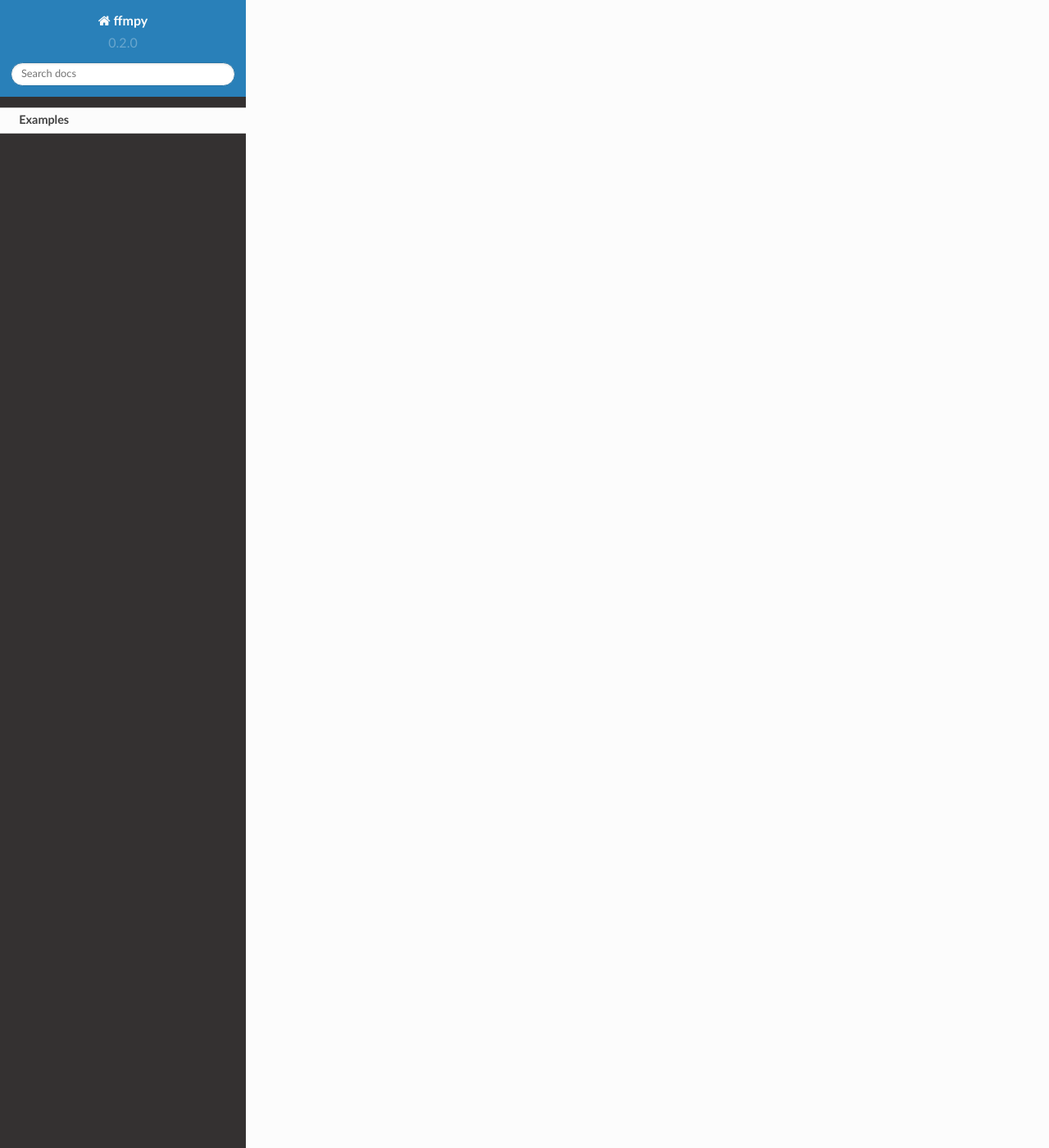
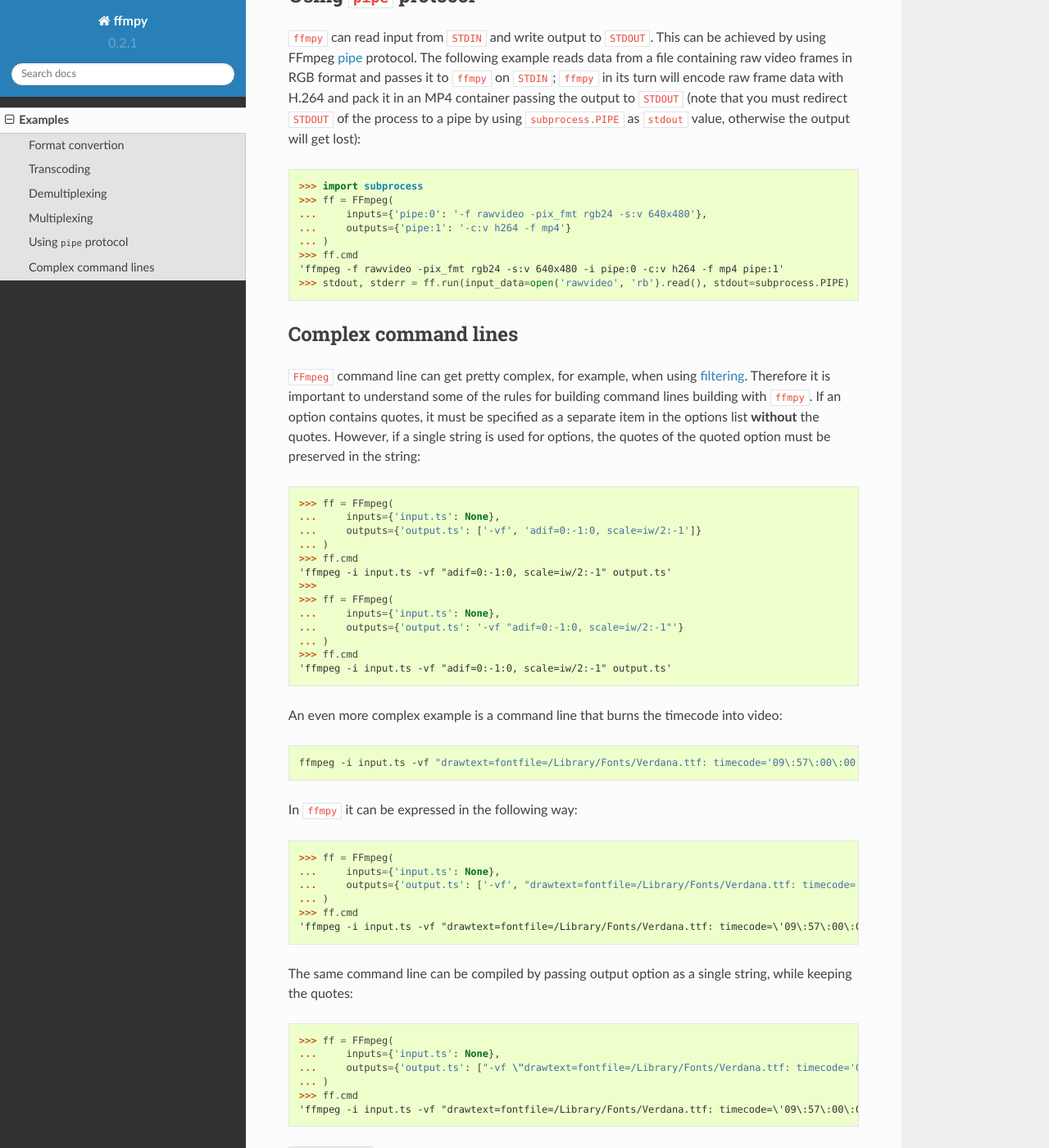
Before and after one commit to Ch00k/ffmpy, a Sphinx documentation site: the page built from docs/examples.rst, in a window 1280 px wide and 1400 px high, scrolled down 2606 px. Shown: the whole window at 82% size. Built offline with Sphinx 7.4.7 and the Read the Docs theme 2.0.0, drawn with Linux system fonts in a browser that asks for light colours; pages that are not in the unit, such as notebooks, are missing from menus; some of the changed text lies outside the part shown.

Commit message:
Fix issue with trying to decode None, fixes #10.
Add a warning about mixed expression of options to docstring and examples, fixes #9

```diff
--- a/README.rst
+++ b/README.rst
@@ -37,3 +37,5 @@
 Documentation
 -------------
 http://ffmpy.readthedocs.io/en/latest
+
+See `Examples <http://ffmpy.readthedocs.io/en/latest/examples.html>`_ section for usage examples.
--- a/docs/examples.rst
+++ b/docs/examples.rst
@@ -1,6 +1,10 @@
 Examples
 ========
 
+.. contents:: :local:
+
+Format convertion
+-----------------
 The simplest example of usage is converting media from one format to another (in this case from MPEG transport stream to MP4) preserving all other attributes:
 
 .. code:: python
@@ -10,10 +14,12 @@
     ...     inputs={'input.ts': None},
     ...     outputs={'output.mp4': None}
     ... )
-    ... ff.cmd
-    ffmpeg -i input.ts output.mp4
+    >>> ff.cmd
+    'ffmpeg -i input.ts output.mp4'
     >>> ff.run()
 
+Transcoding
+-----------
 If at the same time we wanted to re-encode video and audio using different codecs we'd have to specify additional output options:
 
 .. code:: python
@@ -22,35 +28,75 @@
     ...     inputs={'input.ts': None},
     ...     outputs={'output.mp4': '-c:a mp2 -c:v mpeg2video'}
     ... )
-    ... ff.cmd
-    ffmpeg -i input.ts -c:a mp2 -c:v mpeg2video output.mp4
+    >>> ff.cmd
+    'ffmpeg -i input.ts -c:a mp2 -c:v mpeg2video output.mp4'
     >>> ff.run()
 
-A more complex usage example would be demultiplexing an MPEG transport stream into separate elementary (audio and video) streams and save them in MP4 containers preserving the codecs:
+Demultiplexing
+--------------
+A more complex usage example would be demultiplexing an MPEG transport stream into separate elementary (audio and video) streams and save them in MP4 containers preserving the codecs (note how a list is used for options here):
 
 .. code:: python
 
     >>> ff = FFmpeg(
     ...     inputs={'input.ts': None},
     ...     outputs={
-    ...         'video.mp4': '-map 0:0 -c:a copy -f mp4',
-    ...         'audio.mp4': '-map 0:1 -c:a copy -f mp4'
+    ...         'video.mp4': ['-map', '0:0', '-c:a', 'copy', '-f', 'mp4'],
+    ...         'audio.mp4': ['-map', '0:1', '-c:a', 'copy', '-f', 'mp4']
     ...     }
     ... )
-    ... ff.cmd
-    ffmpeg -i input.ts -map 0:1 -c:a copy -f mp4 audio.mp4 -map 0:0 -c:a copy -f mp4 video.mp4
+    >>> ff.cmd
+    'ffmpeg -i input.ts -map 0:1 -c:a copy -f mp4 audio.mp4 -map 0:0 -c:a copy -f mp4 video.mp4'
     >>> ff.run()
 
+.. warning::
+
+    Note that it is not possible to mix the expression formats for options, i.e. it is not possible to have a list that contains strings with spaces (an exception to this is :ref:`complex_cmds`). For example, this command line will not work with ``FFmpeg``:
+
+
+    .. code:: python
+
+        >>> from subprocess import PIPE
+        >>> ff = FFmpeg(
+        ...     inputs={'input.ts': None},
+        ...     outputs={
+        ...         'video.mp4': ['-map 0:0', '-c:a copy', '-f mp4'],
+        ...         'audio.mp4': ['-map 0:1', '-c:a copy', '-f mp4']
+        ...     }
+        ... )
+        >>> ff.cmd
+        'ffmpeg -hide_banner -i input.ts "-map 0:1" "-c:a copy" "-f mp4" audio.mp4 "-map 0:0" "-c:a copy" "-f mp4" video.mp4'
+        >>>
+        >>> ff.run(stderr=PIPE)
+        Traceback (most recent call last):
+          File "<stdin>", line 1, in <module>
+          File "/Users/ay/projects/personal/ffmpy/ffmpy.py", line 104, in run
+            raise FFRuntimeError(self.cmd, ff_command.returncode, out[0], out[1])
+        ffmpy.FFRuntimeError: `ffmpeg -hide_banner -i input.ts "-map 0:1" "-c:a copy" "-f mp4" audio.mp4 "-map 0:0" "-c:a copy" "-f mp4" video.mp4` exited with status 1
+
+        STDOUT:
+
+
+        STDERR:
+        Unrecognized option 'map 0:1'.
+        Error splitting the argument list: Option not found
+
+        >>>
+
+        Notice how the actual ``FFmpeg`` command line contains unnecessary quotes.
+
+Multiplexing
+------------
 To multiplex video and audio back into an MPEG transport stream with re-encoding:
 
 .. code:: python
 
     >>> ff = FFmpeg(
-    ...     inputs={'video.mp4': None, 'audio.mp4': None},
+    ...     inputs={'video.mp4': None, 'audio.mp3': None},
     ...     outputs={'output.ts': '-c:v h264 -c:a ac3'}
     ... )
-    ... ff.cmd
-    ffmpeg -i audio.mp4 -i video.mp4 -c:v h264 -c:a ac3 output.ts
+    >>> ff.cmd
+    'ffmpeg -i audio.mp4 -i video.mp4 -c:v h264 -c:a ac3 output.ts'
     >>> ff.run()
 
 There are cases where the order of inputs and outputs must be preserved (e.g. when using FFmpeg `-map <https://trac.ffmpeg.org/wiki/How%20to%20use%20-map%20option>`_ option). In these cases the use of regular Python dictionary will not work because it does not preserve order. Instead, use `OrderedDict <https://docs.python.org/3/library/collections.html#collections.OrderedDict>`_. For example we want to multiplex one video and two audio streams into an MPEG transport streams re-encoding both audio streams using different codecs. Here we use an OrderedDict to preserve the order of inputs so they match the order of streams in output options:
@@ -58,22 +104,74 @@
 .. code:: python
 
     >>> from collections import OrderedDict
-    ... inputs = OrderedDict([('video.mp4', None), ('audio_1.mp3', None), ('audio_2.mp3', None)])
-    ... outputs = {'output.ts', '-map 0 -c:v h264 -map 1 -c:a:0 ac3 -map 2 -c:a:1 mp2'}
-    ... ff = FFmpeg(inputs=inputs, outputs=outputs)
-    ... ff.cmd
-    ffmpeg -i video.mp4 -i audio_1.mp3 -i audio_2.mp3 -map 0 -c:v h264 -map 1 -c:a:0 ac3 -map 2 -c:a:1 mp2 output.ts
+    >>> inputs = OrderedDict([('video.mp4', None), ('audio_1.mp3', None), ('audio_2.mp3', None)])
+    >>> outputs = {'output.ts', '-map 0 -c:v h264 -map 1 -c:a:0 ac3 -map 2 -c:a:1 mp2'}
+    >>> ff = FFmpeg(inputs=inputs, outputs=outputs)
+    >>> ff.cmd
+    'ffmpeg -i video.mp4 -i audio_1.mp3 -i audio_2.mp3 -map 0 -c:v h264 -map 1 -c:a:0 ac3 -map 2 -c:a:1 mp2 output.ts'
     >>> ff.run()
 
-`ffmpy` can read input from ``STDIN`` and write output to ``STDOUT``. This can be achieved by using FFmpeg `pipe <https://www.ffmpeg.org/ffmpeg-protocols.html#pipe>`_ protocol. The following example reads data from a file containing raw video frames in RGB format and passes it to ``ffmpy`` on ``STDIN``; ``ffmpy`` in its turn will encode raw frame data with H.264 and pack it in an MP4 container passing the output to ``STDOUT`` (note that you must redirect ``STDOUT`` of the process to a pipe by using ``subprocess.PIPE`` as ``stdout`` value, otherwise the output will get lost):
+Using ``pipe`` protocol
+-----------------------
+``ffmpy`` can read input from ``STDIN`` and write output to ``STDOUT``. This can be achieved by using FFmpeg `pipe <https://www.ffmpeg.org/ffmpeg-protocols.html#pipe>`_ protocol. The following example reads data from a file containing raw video frames in RGB format and passes it to ``ffmpy`` on ``STDIN``; ``ffmpy`` in its turn will encode raw frame data with H.264 and pack it in an MP4 container passing the output to ``STDOUT`` (note that you must redirect ``STDOUT`` of the process to a pipe by using ``subprocess.PIPE`` as ``stdout`` value, otherwise the output will get lost):
 
 .. code:: python
 
     >>> import subprocess
-    ... ff = FFmpeg(
+    >>> ff = FFmpeg(
     ...     inputs={'pipe:0': '-f rawvideo -pix_fmt rgb24 -s:v 640x480'},
     ...     outputs={'pipe:1': '-c:v h264 -f mp4'}
     ... )
-    ... ff.cmd
-    ffmpeg -f rawvideo -pix_fmt rgb24 -s:v 640x480 -i pipe:0 -c:v h264 -f mp4 pipe:1'
+    >>> ff.cmd
+    'ffmpeg -f rawvideo -pix_fmt rgb24 -s:v 640x480 -i pipe:0 -c:v h264 -f mp4 pipe:1'
     >>> stdout, stderr = ff.run(input_data=open('rawvideo', 'rb').read(), stdout=subprocess.PIPE)
+
+.. _complex_cmds:
+
+Complex command lines
+---------------------
+``FFmpeg`` command line can get pretty complex, for example, when using `filtering <https://trac.ffmpeg.org/wiki/FilteringGuide>`_. Therefore it is important to understand some of the rules for building command lines building with ``ffmpy``. If an option contains quotes, it must be specified as a separate item in the options list **without** the quotes. However, if a single string is used for options, the quotes of the quoted option must be preserved in the string:
+
+.. code:: python
+
+    >>> ff = FFmpeg(
+    ...     inputs={'input.ts': None},
+    ...     outputs={'output.ts': ['-vf', 'adif=0:-1:0, scale=iw/2:-1']}
+    ... )
+    >>> ff.cmd
+    'ffmpeg -i input.ts -vf "adif=0:-1:0, scale=iw/2:-1" output.ts'
+    >>>
+    >>> ff = FFmpeg(
+    ...     inputs={'input.ts': None},
+    ...     outputs={'output.ts': '-vf "adif=0:-1:0, scale=iw/2:-1"'}
+    ... )
+    >>> ff.cmd
+    'ffmpeg -i input.ts -vf "adif=0:-1:0, scale=iw/2:-1" output.ts'
+
+An even more complex example is a command line that burns the timecode into video:
+
+.. code:: shell
+
+    ffmpeg -i input.ts -vf "drawtext=fontfile=/Library/Fonts/Verdana.ttf: timecode='09\:57\:00\:00': r=25: x=(w-tw)/2: y=h-(2*lh): fontcolor=white: box=1: boxcolor=0x00000000@1" -an output.ts
+
+In ``ffmpy`` it can be expressed in the following way:
+
+.. code:: python
+
+    >>> ff = FFmpeg(
+    ...     inputs={'input.ts': None},
+    ...     outputs={'output.ts': ['-vf', "drawtext=fontfile=/Library/Fonts/Verdana.ttf: timecode='09\:57\:00\:00': r=25: x=(w-tw)/2: y=h-(2*lh): fontcolor=white: box=1: boxcolor=0x00000000@1", '-an']}
+    ... )
+    >>> ff.cmd
+    'ffmpeg -i input.ts -vf "drawtext=fontfile=/Library/Fonts/Verdana.ttf: timecode=\'09\:57\:00\:00\': r=25: x=(w-tw)/2: y=h-(2*lh): fontcolor=white: box=1: boxcolor=0x00000000@1" -an output.ts'
+
+The same command line can be compiled by passing output option as a single string, while keeping the quotes:
+
+.. code:: python
+
+    >>> ff = FFmpeg(
+    ...     inputs={'input.ts': None},
+    ...     outputs={'output.ts': ["-vf \"drawtext=fontfile=/Library/Fonts/Verdana.ttf: timecode='09\:57\:00\:00': r=25: x=(w-tw)/2: y=h-(2*lh): fontcolor=white: box=1: boxcolor=0x00000000@1\" -an"}
+    ... )
+    >>> ff.cmd
+    'ffmpeg -i input.ts -vf "drawtext=fontfile=/Library/Fonts/Verdana.ttf: timecode=\'09\:57\:00\:00\': r=25: x=(w-tw)/2: y=h-(2*lh): fontcolor=white: box=1: boxcolor=0x00000000@1" -an output.ts'
```
Also changed, not shown: ffmpy.py (+23 -11 lines), 2 other files.
